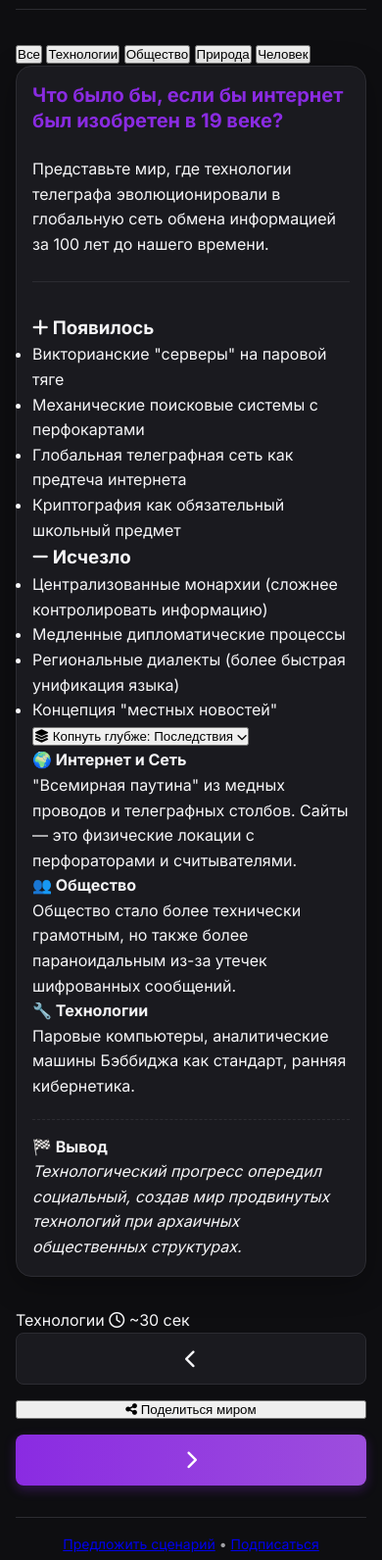
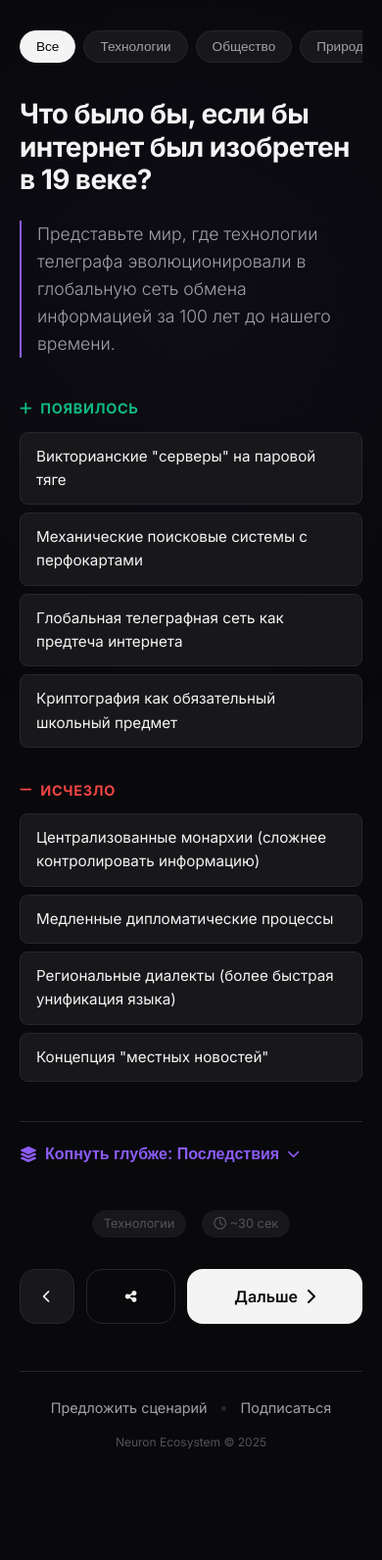
Before and after one commit to Neuron-Ecosystem/What-if, a plain HTML site: page index.html in a window 390 px wide. Shown: the part 113-1705 px from the top of the page at 98% size. After the commit the page ends 1614 px from the top, so only its background shows below. Drawn offline with Linux system fonts and the light colour scheme.

Commit message:
Update styles.css

```diff
--- a/styles.css
+++ b/styles.css
@@ -1,520 +1,444 @@
-/* CSS Reset и базовые стили */
-* {
-    margin: 0;
-    padding: 0;
-    box-sizing: border-box;
-}
+:root {
+    /* Основная палитра (Dark Default) */
+    --bg-primary: #09090b;
+    --bg-secondary: #18181b;
+    --bg-glass: rgba(24, 24, 27, 0.7);
+    --text-primary: #f4f4f5;
+    --text-secondary: #a1a1aa;
+    --text-muted: #52525b;
 
-:root {
-    /* Цветовая палитра - темная тема по умолчанию */
-    --bg-primary: #0E0E11;
-    --bg-secondary: #1A1A1F;
-    --text-primary: #F5F5F7;
-    --text-secondary: #A1A1A6;
-    --accent-color: #8A2BE2;
-    --accent-light: #9D4EDD;
-    --border-color: #2C2C32;
-    --success-color: #30D158;
-    --warning-color: #FF9F0A;
-    --danger-color: #FF453A;
+    /* Акценты */
+    --accent-primary: #8b5cf6; /* Violet */
+    --accent-glow: rgba(139, 92, 246, 0.3);
+    --accent-gradient: linear-gradient(135deg, #8b5cf6 0%, #6366f1 100%);
 
-    /* Типографика */
-    --font-family: 'Inter', -apple-system, BlinkMacSystemFont, 'Segoe UI', Roboto, sans-serif;
-    --font-size-xs: 0.75rem;  /* 12px */
-    --font-size-sm: 0.875rem; /* 14px */
-    --font-size-base: 1rem;   /* 16px */
-    --font-size-lg: 1.125rem; /* 18px */
-    --font-size-xl: 1.25rem;  /* 20px */
-    --font-size-2xl: 1.5rem;  /* 24px */
-    --font-size-3xl: 1.875rem; /* 30px */
-    --font-size-4xl: 2.25rem; /* 36px */
+    /* Статусы */
+    --success: #10b981;
+    --danger: #ef4444;
 
-    /* Пространство */
-    --spacing-xs: 0.25rem;  /* 4px */
-    --spacing-sm: 0.5rem;   /* 8px */
-    --spacing-md: 1rem;     /* 16px */
-    --spacing-lg: 1.5rem;   /* 24px */
-    --spacing-xl: 2rem;     /* 32px */
-    --spacing-2xl: 3rem;    /* 48px */
-
-    /* Тени */
-    --shadow-sm: 0 2px 8px rgba(0, 0, 0, 0.1);
-    --shadow-md: 0 4px 16px rgba(0, 0, 0, 0.2);
-    --shadow-lg: 0 8px 32px rgba(0, 0, 0, 0.3);
-
-    /* Радиусы */
-    --radius-sm: 4px;
-    --radius-md: 8px;
-    --radius-lg: 12px;
-    --radius-xl: 16px;
+    /* UI Элементы */
+    --border-color: #27272a;
+    --border-hover: #3f3f46;
+    --radius-sm: 8px;
+    --radius-md: 16px;
+    --radius-lg: 24px;
 
     /* Анимации */
-    --transition-fast: 150ms ease;
-    --transition-base: 300ms ease;
-    --transition-slow: 500ms ease;
+    --transition: all 0.3s cubic-bezier(0.4, 0, 0.2, 1);
 }
 
 body.light-theme {
-    --bg-primary: #FFFFFF;
-    --bg-secondary: #F5F5F7;
-    --text-primary: #1D1D1F;
-    --text-secondary: #6E6E73;
-    --border-color: #D2D2D7;
-    --shadow-sm: 0 2px 8px rgba(0, 0, 0, 0.05);
-    --shadow-md: 0 4px 16px rgba(0, 0, 0, 0.08);
-    --shadow-lg: 0 8px 32px rgba(0, 0, 0, 0.1);
+    --bg-primary: #f8fafc;
+    --bg-secondary: #ffffff;
+    --bg-glass: rgba(255, 255, 255, 0.8);
+    --text-primary: #0f172a;
+    --text-secondary: #64748b;
+    --text-muted: #94a3b8;
+    --border-color: #e2e8f0;
+    --border-hover: #cbd5e1;
 }
 
-/* Базовые стили */
+/* Reset & Base */
+* { box-sizing: border-box; margin: 0; padding: 0; -webkit-tap-highlight-color: transparent; }
+
 body {
-    font-family: var(--font-family);
-    font-size: var(--font-size-base);
+    font-family: 'Inter', sans-serif;
+    background-color: var(--bg-primary);
+    color: var(--text-primary);
     line-height: 1.6;
-    color: var(--text-primary);
-    background-color: var(--bg-primary);
-    transition: background-color var(--transition-base), color var(--transition-base);
     min-height: 100vh;
     overflow-x: hidden;
+    transition: background-color 0.5s ease;
+}
+
+/* Ambient Background */
+.app-background {
+    position: fixed;
+    top: -50%;
+    left: -50%;
+    width: 200%;
+    height: 200%;
+    background: radial-gradient(circle at center, var(--accent-glow) 0%, transparent 50%);
+    opacity: 0.15;
+    z-index: -1;
+    pointer-events: none;
 }
 
 .container {
-    max-width: 800px;
+    max-width: 680px; /* Узкий контейнер для лучшей читаемости */
     margin: 0 auto;
-    padding: var(--spacing-lg);
-    min-height: 100vh;
+    padding: 20px;
     display: flex;
     flex-direction: column;
+    min-height: 100vh;
 }
 
-/* Шапка */
+/* Header */
 .header {
     display: flex;
     justify-content: space-between;
-    align-items: flex-start;
-    margin-bottom: var(--spacing-xl);
-    padding-bottom: var(--spacing-md);
-    border-bottom: 1px solid var(--border-color);
+    align-items: center;
+    margin-bottom: 24px;
+    padding: 10px 0;
 }
 
-.logo h1 {
-    font-size: var(--font-size-3xl);
-    font-weight: 700;
-    letter-spacing: -0.5px;
-    margin-bottom: var(--spacing-xs);
-    background: linear-gradient(90deg, var(--accent-color), var(--accent-light));
+.logo {
+    font-weight: 800;
+    font-size: 1.5rem;
+    letter-spacing: -0.03em;
+    background: var(--accent-gradient);
     -webkit-background-clip: text;
     -webkit-text-fill-color: transparent;
-    background-clip: text;
 }
 
 .tagline {
-    font-size: var(--font-size-sm);
+    font-size: 0.75rem;
     color: var(--text-secondary);
     font-weight: 500;
 }
 
-.theme-toggle button {
-    background: var(--bg-secondary);
+.icon-btn {
+    background: transparent;
     border: 1px solid var(--border-color);
-    border-radius: var(--radius-md);
-    width: 44px;
-    height: 44px;
+    color: var(--text-secondary);
+    width: 40px;
+    height: 40px;
+    border-radius: 50%;
+    cursor: pointer;
+    transition: var(--transition);
     display: flex;
     align-items: center;
     justify-content: center;
-    cursor: pointer;
-    color: var(--text-secondary);
-    transition: all var(--transition-fast);
+    margin-left: 8px;
 }
 
-.theme-toggle button:hover {
-    color: var(--accent-color);
-    border-color: var(--accent-color);
+.icon-btn:hover {
+    border-color: var(--accent-primary);
+    color: var(--text-primary);
+    transform: translateY(-2px);
 }
 
-/* Карточка сценария */
-.scenario-container {
-    flex: 1;
+/* Navigation Pills */
+.categories-nav {
     display: flex;
-    flex-direction: column;
+    gap: 8px;
+    overflow-x: auto;
+    padding-bottom: 4px; /* Hide scrollbar visual visually but keep functionality */
+    margin-bottom: 32px;
+    -ms-overflow-style: none;
+    scrollbar-width: none;
 }
 
-.scenario-card {
+.categories-nav::-webkit-scrollbar { display: none; }
+
+.category-pill {
     background: var(--bg-secondary);
-    border-radius: var(--radius-xl);
-    padding: var(--spacing-xl);
-    box-shadow: var(--shadow-lg);
-    margin-bottom: var(--spacing-xl);
     border: 1px solid var(--border-color);
-    animation: fadeInUp var(--transition-slow);
+    color: var(--text-secondary);
+    padding: 8px 16px;
+    border-radius: 100px;
+    font-size: 0.85rem;
+    font-weight: 500;
+    cursor: pointer;
+    white-space: nowrap;
+    transition: var(--transition);
 }
 
-@keyframes fadeInUp {
-    from {
-        opacity: 0;
-        transform: translateY(20px);
-    }
-    to {
-        opacity: 1;
-        transform: translateY(0);
+.category-pill:hover {
+    border-color: var(--text-secondary);
+    color: var(--text-primary);
+}
+
+.category-pill.active {
+    background: var(--text-primary);
+    color: var(--bg-primary);
+    border-color: var(--text-primary);
+}
+
+/* Scenario Card */
+.scenario-card {
+    flex: 1;
+    position: relative;
+    /* Анимация при смене */
+}
+
+.scenario-content {
+    animation: fadeIn 0.4s ease-out;
+}
+
+.scenario-title {
+    font-size: 2rem;
+    font-weight: 700;
+    line-height: 1.2;
+    margin-bottom: 1.5rem;
+    letter-spacing: -0.02em;
+}
+
+.scenario-intro {
+    font-size: 1.1rem;
+    color: var(--text-secondary);
+    margin-bottom: 2.5rem;
+    font-weight: 300;
+    border-left: 2px solid var(--accent-primary);
+    padding-left: 16px;
+}
+
+/* Comparison Grid (World A vs World B) */
+.comparison-grid {
+    display: grid;
+    grid-template-columns: 1fr;
+    gap: 24px;
+    margin-bottom: 32px;
+}
+
+@media (min-width: 600px) {
+    .comparison-grid {
+        grid-template-columns: repeat(2, 1fr);
     }
 }
 
-/* Заголовок сценария */
-.scenario-title {
-    font-size: var(--font-size-2xl);
-    font-weight: 700;
-    margin-bottom: var(--spacing-lg);
-    line-height: 1.3;
-    color: var(--accent-color);
+.comparison-column h3 {
+    font-size: 0.9rem;
+    text-transform: uppercase;
+    letter-spacing: 0.05em;
+    margin-bottom: 12px;
+    display: flex;
+    align-items: center;
+    gap: 8px;
 }
 
-/* Вводная часть */
-.scenario-intro {
-    font-size: var(--font-size-lg);
-    line-height: 1.6;
-    margin-bottom: var(--spacing-xl);
-    color: var(--text-primary);
-    padding-bottom: var(--spacing-lg);
-    border-bottom: 1px solid var(--border-color);
-}
+.col-changed h3 { color: var(--success); }
+.col-disappeared h3 { color: var(--danger); }
 
-/* Блоки "Что изменилось" и "Что исчезло" */
-.scenario-section {
-    margin-bottom: var(--spacing-xl);
-}
-
-.section-title {
-    font-size: var(--font-size-xl);
-    font-weight: 600;
-    margin-bottom: var(--spacing-md);
-    display: flex;
-    align-items: center;
-    gap: var(--spacing-sm);
-}
-
-.section-title i {
-    color: var(--accent-color);
-}
-
-.changed-list, .disappeared-list {
+.feature-list {
     list-style: none;
 }
 
-.changed-list li, .disappeared-list li {
-    padding: var(--spacing-sm) 0;
-    border-bottom: 1px solid transparent;
-    transition: border-color var(--transition-fast);
-    display: flex;
-    align-items: flex-start;
-    gap: var(--spacing-sm);
+.feature-list li {
+    background: var(--bg-secondary);
+    padding: 12px 16px;
+    border-radius: var(--radius-sm);
+    margin-bottom: 8px;
+    font-size: 0.95rem;
+    border: 1px solid var(--border-color);
 }
 
-.changed-list li:hover, .disappeared-list li:hover {
-    border-bottom: 1px solid var(--border-color);
+/* Deep Dive Accordion */
+.deep-dive {
+    margin-top: 32px;
+    border-top: 1px solid var(--border-color);
+    padding-top: 24px;
 }
 
-.changed-list li::before {
-    content: "✓";
-    color: var(--success-color);
-    font-weight: bold;
-    flex-shrink: 0;
-    margin-top: 2px;
+.deep-dive-toggle {
+    background: none;
+    border: none;
+    color: var(--accent-primary);
+    font-weight: 600;
+    cursor: pointer;
+    display: flex;
+    align-items: center;
+    gap: 8px;
+    font-size: 1rem;
+    margin-bottom: 16px;
 }
 
-.disappeared-list li::before {
-    content: "✕";
-    color: var(--danger-color);
-    font-weight: bold;
-    flex-shrink: 0;
-    margin-top: 2px;
+.deep-dive-content {
+    display: none;
+    background: var(--bg-secondary);
+    padding: 24px;
+    border-radius: var(--radius-md);
+    border: 1px solid var(--border-color);
 }
 
-/* Блок последствий */
-.consequences-grid {
-    display: grid;
-    grid-template-columns: repeat(auto-fill, minmax(250px, 1fr));
-    gap: var(--spacing-lg);
-    margin-bottom: var(--spacing-xl);
+.deep-dive-content.visible {
+    display: block;
+    animation: slideDown 0.3s ease-out;
 }
 
-.consequence-item {
-    background: var(--bg-primary);
-    border-radius: var(--radius-lg);
-    padding: var(--spacing-lg);
-    border: 1px solid var(--border-color);
-    transition: transform var(--transition-fast), box-shadow var(--transition-fast);
-}
-
-.consequence-item:hover {
-    transform: translateY(-4px);
-    box-shadow: var(--shadow-md);
-}
-
-.consequence-title {
-    font-size: var(--font-size-lg);
-    font-weight: 600;
-    margin-bottom: var(--spacing-sm);
-    color: var(--accent-color);
-}
-
-/* Финальный вывод */
-.scenario-conclusion {
-    font-size: var(--font-size-lg);
-    font-weight: 600;
-    line-height: 1.6;
-    margin-top: var(--spacing-xl);
-    padding-top: var(--spacing-lg);
-    border-top: 1px solid var(--border-color);
+.deep-dive-content h4 {
+    margin-bottom: 8px;
     color: var(--text-primary);
 }
 
-/* Состояние загрузки */
-.loading-state {
-    display: flex;
-    flex-direction: column;
-    align-items: center;
-    justify-content: center;
-    padding: var(--spacing-2xl);
-    text-align: center;
+.deep-dive-content p {
+    margin-bottom: 16px;
     color: var(--text-secondary);
+    font-size: 0.95rem;
 }
 
-.loading-spinner {
-    width: 48px;
-    height: 48px;
-    border: 3px solid var(--border-color);
-    border-top: 3px solid var(--accent-color);
-    border-radius: 50%;
-    animation: spin 1s linear infinite;
-    margin-bottom: var(--spacing-lg);
+.deep-dive-content p:last-child { margin-bottom: 0; }
+
+/* Meta Info & Controls */
+.controls-wrapper {
+    margin-top: auto;
+    padding-top: 32px;
 }
 
-@keyframes spin {
-    0% { transform: rotate(0deg); }
-    100% { transform: rotate(360deg); }
+.meta-info {
+    display: flex;
+    justify-content: space-between;
+    margin-bottom: 16px;
+    font-size: 0.8rem;
+    color: var(--text-muted);
 }
 
-/* Управление */
-.controls {
-    display: flex;
-    flex-direction: column;
-    gap: var(--spacing-lg);
-    margin-top: auto;
-    padding-top: var(--spacing-lg);
-    border-top: 1px solid var(--border-color);
+.meta-tag {
+    background: var(--bg-secondary);
+    padding: 4px 12px;
+    border-radius: 100px;
 }
 
 .nav-buttons {
     display: flex;
-    gap: var(--spacing-md);
-    flex-wrap: wrap;
+    gap: 12px;
+}
+
+.btn-primary, .btn-secondary, .btn-share {
+    border: none;
+    cursor: pointer;
+    font-family: inherit;
+    font-weight: 600;
+    border-radius: var(--radius-md);
+    transition: var(--transition);
+    display: flex;
+    align-items: center;
+    justify-content: center;
+    gap: 8px;
+    height: 56px;
+}
+
+.btn-primary {
+    background: var(--text-primary);
+    color: var(--bg-primary);
+    flex: 2;
+    font-size: 1rem;
+}
+
+.btn-primary:hover {
+    opacity: 0.9;
+    transform: translateY(-2px);
+    box-shadow: 0 4px 12px rgba(255, 255, 255, 0.1);
 }
 
 .btn-secondary {
     background: var(--bg-secondary);
     color: var(--text-primary);
     border: 1px solid var(--border-color);
-    border-radius: var(--radius-md);
-    padding: var(--spacing-md) var(--spacing-lg);
-    font-size: var(--font-size-base);
-    font-weight: 600;
-    cursor: pointer;
-    display: flex;
-    align-items: center;
-    gap: var(--spacing-sm);
-    transition: all var(--transition-fast);
-    flex: 1;
-    justify-content: center;
+    width: 56px;
+    flex: 0 0 56px;
 }
 
 .btn-secondary:hover {
-    background: var(--bg-primary);
-    border-color: var(--accent-color);
-    transform: translateY(-2px);
-    box-shadow: var(--shadow-sm);
+    border-color: var(--text-secondary);
 }
 
-.btn-secondary:active {
-    transform: translateY(0);
+.btn-share {
+    background: transparent;
+    color: var(--text-primary);
+    border: 1px solid var(--border-color);
+    flex: 1;
 }
 
-.btn-primary {
-    background: linear-gradient(90deg, var(--accent-color), var(--accent-light));
-    color: white;
-    border: none;
-    border-radius: var(--radius-md);
-    padding: var(--spacing-md) var(--spacing-lg);
-    font-size: var(--font-size-base);
-    font-weight: 600;
-    cursor: pointer;
-    display: flex;
-    align-items: center;
-    gap: var(--spacing-sm);
-    transition: all var(--transition-fast);
-    flex: 1;
-    justify-content: center;
-    box-shadow: 0 4px 12px rgba(138, 43, 226, 0.3);
+.btn-share:hover {
+    background: var(--bg-secondary);
+    color: var(--accent-primary);
+    border-color: var(--accent-primary);
 }
 
-.btn-primary:hover {
-    transform: translateY(-2px);
-    box-shadow: 0 6px 20px rgba(138, 43, 226, 0.4);
+/* Footer */
+.footer {
+    margin-top: 48px;
+    text-align: center;
+    border-top: 1px solid var(--border-color);
+    padding-top: 24px;
 }
 
-.btn-primary:active {
-    transform: translateY(0);
+.footer-links {
+    margin-bottom: 12px;
 }
 
-.scenario-counter {
-    font-size: var(--font-size-sm);
+.footer-link {
     color: var(--text-secondary);
-    font-weight: 500;
-    text-align: center;
-    width: 100%;
+    text-decoration: none;
+    font-size: 0.9rem;
+    transition: color 0.2s;
 }
 
-/* Футер */
-.footer {
-    margin-top: var(--spacing-xl);
-    padding-top: var(--spacing-md);
-    border-top: 1px solid var(--border-color);
-    text-align: center;
-    font-size: var(--font-size-sm);
+.footer-link:hover { color: var(--accent-primary); }
+
+.separator {
+    color: var(--border-color);
+    margin: 0 8px;
+}
+
+.credit {
+    font-size: 0.75rem;
+    color: var(--text-muted);
+}
+
+/* Toast Notification */
+.toast {
+    position: fixed;
+    bottom: 24px;
+    left: 50%;
+    transform: translateX(-50%) translateY(100px);
+    background: var(--text-primary);
+    color: var(--bg-primary);
+    padding: 12px 24px;
+    border-radius: 100px;
+    font-weight: 600;
+    font-size: 0.9rem;
+    opacity: 0;
+    transition: all 0.3s cubic-bezier(0.175, 0.885, 0.32, 1.275);
+    z-index: 100;
+}
+
+.toast.show {
+    transform: translateX(-50%) translateY(0);
+    opacity: 1;
+}
+
+/* Animations */
+@keyframes fadeIn {
+    from { opacity: 0; transform: translateY(10px); }
+    to { opacity: 1; transform: translateY(0); }
+}
+
+@keyframes slideDown {
+    from { opacity: 0; transform: translateY(-10px); }
+    to { opacity: 1; transform: translateY(0); }
+}
+
+/* Loading */
+.loading-state {
+    height: 400px;
+    display: flex;
+    flex-direction: column;
+    align-items: center;
+    justify-content: center;
     color: var(--text-secondary);
 }
 
-.disclaimer {
-    font-size: var(--font-size-xs);
-    margin-top: var(--spacing-xs);
-    opacity: 0.7;
+.loading-pulse {
+    width: 48px;
+    height: 48px;
+    background: var(--accent-primary);
+    border-radius: 50%;
+    animation: pulse 1.5s infinite;
+    margin-bottom: 16px;
 }
 
-/* Кредиты */
-.credit {
-    margin-top: var(--spacing-md);
-    font-size: var(--font-size-sm);
-    color: var(--text-secondary);
-    opacity: 0.8;
-    transition: opacity var(--transition-fast);
+@keyframes pulse {
+    0% { transform: scale(0.8); opacity: 0.5; }
+    100% { transform: scale(1.2); opacity: 0; }
 }
 
-.credit:hover {
-    opacity: 1;
+/* Mobile optimizations */
+@media (max-width: 480px) {
+    .scenario-title { font-size: 1.75rem; }
+    .btn-share span { display: none; } /* Hide text, icon only on small screens */
+    .controls-wrapper { display: flex; flex-direction: column; gap: 16px; }
+    .nav-buttons { width: 100%; }
+    .meta-info { justify-content: center; gap: 16px; }
 }
-
-.neuron-link {
-    color: var(--accent-color);
-    text-decoration: none;
-    font-weight: 600;
-    position: relative;
-    padding: 2px 4px;
-    border-radius: var(--radius-sm);
-    transition: all var(--transition-fast);
-}
-
-.neuron-link:hover {
-    color: white;
-    background-color: var(--accent-color);
-    text-decoration: none;
-    transform: translateY(-1px);
-    box-shadow: 0 2px 8px rgba(138, 43, 226, 0.3);
-}
-
-.neuron-link:active {
-    transform: translateY(0);
-}
-
-.neuron-link::after {
-    content: " ↗";
-    font-size: 0.8em;
-    opacity: 0.7;
-}
-
-/* Адаптивность */
-@media (max-width: 768px) {
-    .container {
-        padding: var(--spacing-md);
-    }
-
-    .scenario-card {
-        padding: var(--spacing-lg);
-    }
-
-    .scenario-title {
-        font-size: var(--font-size-xl);
-    }
-
-    .scenario-intro, .scenario-conclusion {
-        font-size: var(--font-size-base);
-    }
-
-    .consequences-grid {
-        grid-template-columns: 1fr;
-    }
-
-    .header {
-        flex-direction: column;
-        gap: var(--spacing-md);
-    }
-
-    .nav-buttons {
-        flex-direction: column;
-        width: 100%;
-    }
-
-    .btn-primary, .btn-secondary {
-        width: 100%;
-        justify-content: center;
-        padding: var(--spacing-md);
-    }
-
-    .credit {
-        font-size: var(--font-size-xs);
-        margin-top: var(--spacing-sm);
-    }
-}
-
-@media (max-width: 480px) {
-    .logo h1 {
-        font-size: var(--font-size-2xl);
-    }
-
-    .scenario-card {
-        padding: var(--spacing-md);
-    }
-
-    .section-title {
-        font-size: var(--font-size-lg);
-    }
-
-    .btn-primary span, .btn-secondary span {
-        display: none;
-    }
-
-    .btn-primary, .btn-secondary {
-        padding: var(--spacing-md);
-        justify-content: center;
-    }
-
-    .btn-primary i, .btn-secondary i {
-        margin: 0;
-        font-size: 1.2em;
-    }
-}
-
-/* Утилиты для анимаций */
-.fade-in {
-    animation: fadeIn var(--transition-base);
-}
-
-@keyframes fadeIn {
-    from { opacity: 0; }
-    to { opacity: 1; }
-}
-
-.delay-1 { animation-delay: 100ms; }
-.delay-2 { animation-delay: 200ms; }
-.delay-3 { animation-delay: 300ms; }
-.delay-4 { animation-delay: 400ms; }
-.delay-5 { animation-delay: 500ms; }
```
